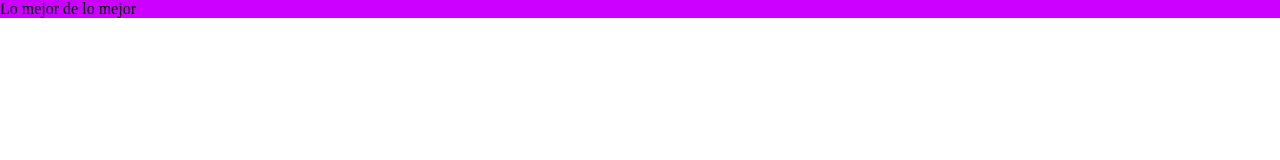
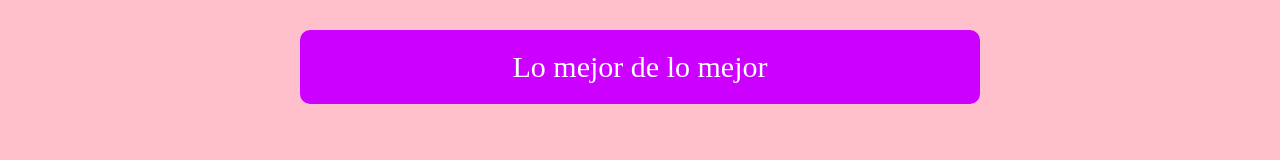
Before and after one commit to alexispathe/prueba, a plain HTML site: page index.html in a window 1280 px wide. Drawn offline with Linux system fonts and the light colour scheme.

Commit message:
Se agregaron los estilos del css en el slogan

```diff
--- a/index.html
+++ b/index.html
@@ -7,16 +7,7 @@
     <meta http-equiv="X-UA-Compatible" content="ie=edge">
     <title>Document</title>
 </head>
-<style>
-    *{
-        padding: 0px;
-        margin: 0px;
-    }
-    nav{
-        background: rgb(204, 0, 255);
 
-    }
-</style>
 <body>
     <nav>Lo mejor de lo mejor</nav>
 </body>
--- a/styles/styles.css
+++ b/styles/styles.css
@@ -0,0 +1,19 @@
+*{
+    padding: 0px;
+    margin: 0px;
+}
+body{
+    background: pink;
+}
+nav{
+    margin: auto;
+    font-size: 30px;
+    background: rgb(204, 0, 255);
+    width: 50%;
+    display: flex;
+    justify-content: center;
+    margin-top: 30px;
+    color: white;
+    padding: 20px;
+    border-radius: 10px;
+}
```
